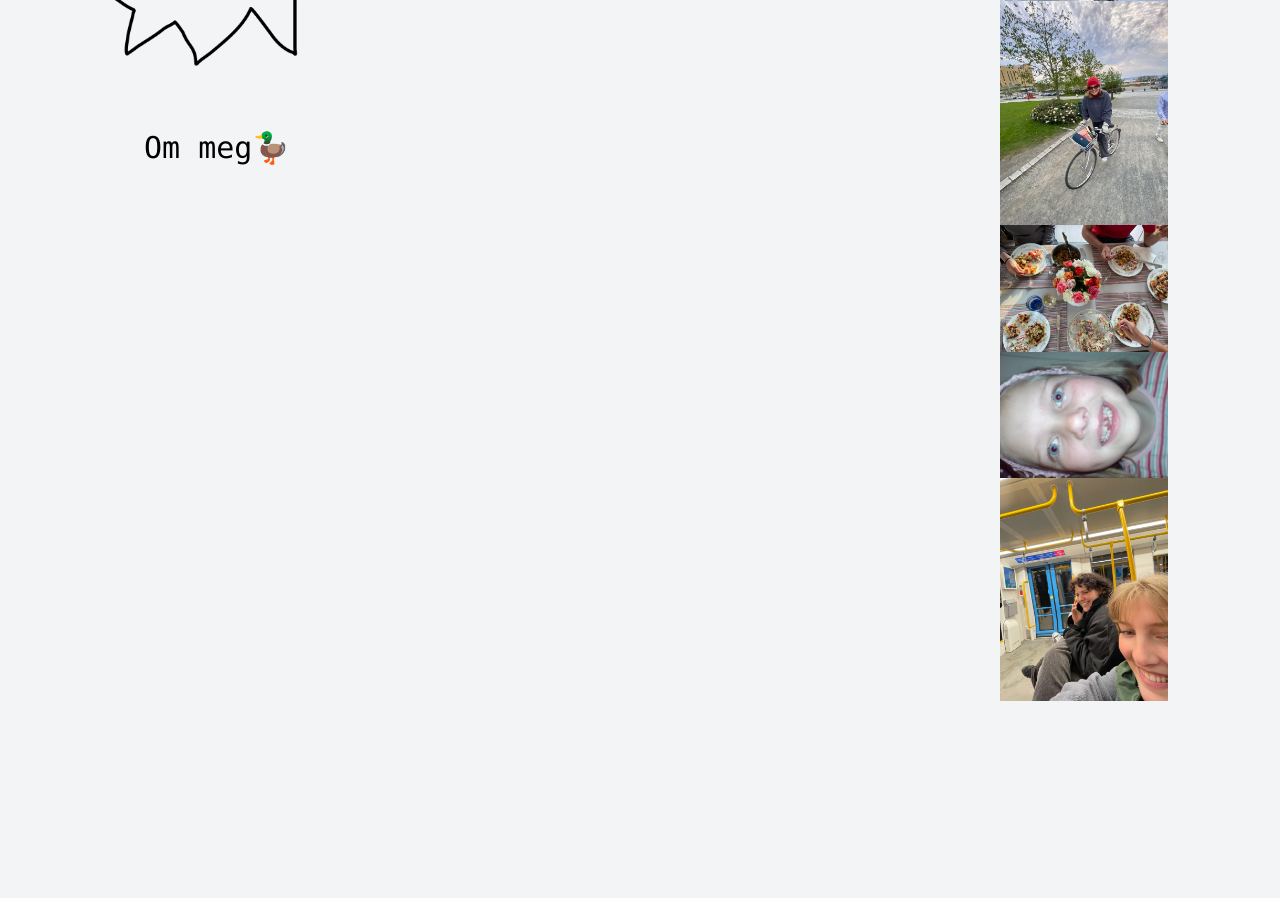
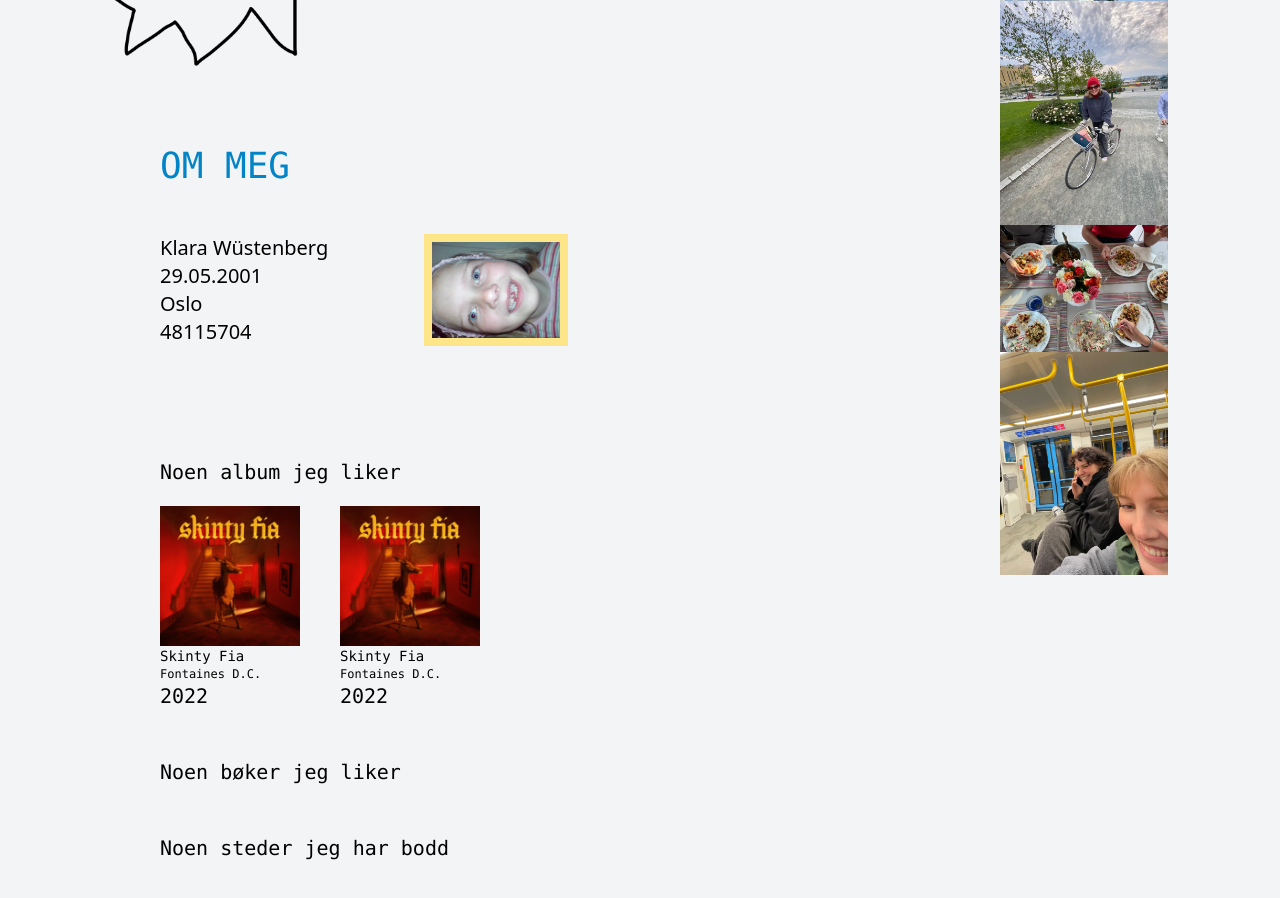
Before and after one commit to klarawust/technosphere-old, a React (Create React App) app: page / in a window 1280 px wide. Shown: the part 740-1638 px from the top of the page. Before the commit the page ends 1441 px from the top, so only its background shows below. Built offline with nearby package versions, Linux system fonts and the light colour scheme.

Commit message:
Add about me section

```diff
--- a/src/components/Bildekant/Bildekant.js
+++ b/src/components/Bildekant/Bildekant.js
@@ -1,4 +1,3 @@
-import barn from "../../images/bildekant/meg.jpg";
 import tbane from "../../images/bildekant/tbane_1280.webp";
 import opera from "../../images/bildekant/opera_1280.webp";
 //import asparges from "../../images/bildekant/asparges_1280.webp";
@@ -18,7 +17,6 @@ function Bildekant() {
       <img src={opera} alt="ligger på operataket" />
       <img src={sykkel} alt="meg på sykkel" />
       <img src={måltid} alt="middag med kollektivet" />
-      <img src={barn} alt="mistet tann" />
       <img src={trikk} alt="nathalie + trikk" />
 
       {/* <img
--- /dev/null
+++ b/src/components/kort/Album.js
@@ -0,0 +1,14 @@
+import React from "react";
+
+const Album = ({ name, artist, year, image }) => {
+  return (
+    <div className="flex flex-col w-40">
+      <img src={image} alt="" />
+      <h1 className="font-medium text-sm">{name}</h1>
+      <p className="font-light text-xs">{artist}</p>
+      <p className="font-light">{year}</p>
+    </div>
+  );
+};
+
+export default Album;
--- a/src/components/list/List.js
+++ b/src/components/list/List.js
@@ -5,7 +5,7 @@ function List({ title, entries }) {
       <ul className="flex flex-row flex-wrap gap-4">
         {entries.map((friend) => (
           <li key={friend.url}>
-            <a className="hover:text-lg" href={friend.url}>
+            <a className="hover:text-xl" href={friend.url}>
               {friend.name}
               <img className="h-80" src={friend.bilde} alt="bilde av venn" />
             </a>
--- a/src/sider/Meg.js
+++ b/src/sider/Meg.js
@@ -1,10 +1,49 @@
 import React from "react";
+import Album from "../components/kort/Album";
+import barn from "../../src/images/annet/meg.jpg";
+import skintyfia from "../../src/images/album/skintyfia_1280.webp";
 
 function Meg() {
   return (
     <body>
-      <div className="m-16">
-        <h1 className="text-3xl">Om meg🦆</h1>
+      <div className="flex flex-col gap-12 text-xl m-20">
+        <h1 className="text-4xl text-sky-600">OM MEG</h1>
+        <div className="flex flex-row gap-24">
+          <div className="text-md font-sans font-thin">
+            <p>Klara Wüstenberg</p>
+            <p>29.05.2001</p>
+            <p>Oslo</p>
+            <p>48115704</p>
+          </div>
+          <img
+            className="h-28 border-8 border-amber-200"
+            src={barn}
+            alt="mistet tann"
+          />
+        </div>
+        <div className="mt-16 flex flex-col gap-5">
+          <h2>Noen album jeg liker</h2>
+          <div className="flex flex-row gap-10 w-80 overflow-scroll">
+            <Album
+              name="Skinty Fia"
+              artist="Fontaines D.C."
+              year="2022"
+              image={skintyfia}
+            />
+            <Album
+              name="Skinty Fia"
+              artist="Fontaines D.C."
+              year="2022"
+              image={skintyfia}
+            />
+          </div>
+        </div>
+        <div>
+          <h2>Noen bøker jeg liker</h2>
+        </div>
+        <div>
+          <h2>Noen steder jeg har bodd</h2>
+        </div>
       </div>
     </body>
   );
```
Also changed, not shown: src/images/album/skintyfia_1280.webp (added), src/images/annet/meg.jpg (renamed from src/images/bildekant/meg.jpg).
